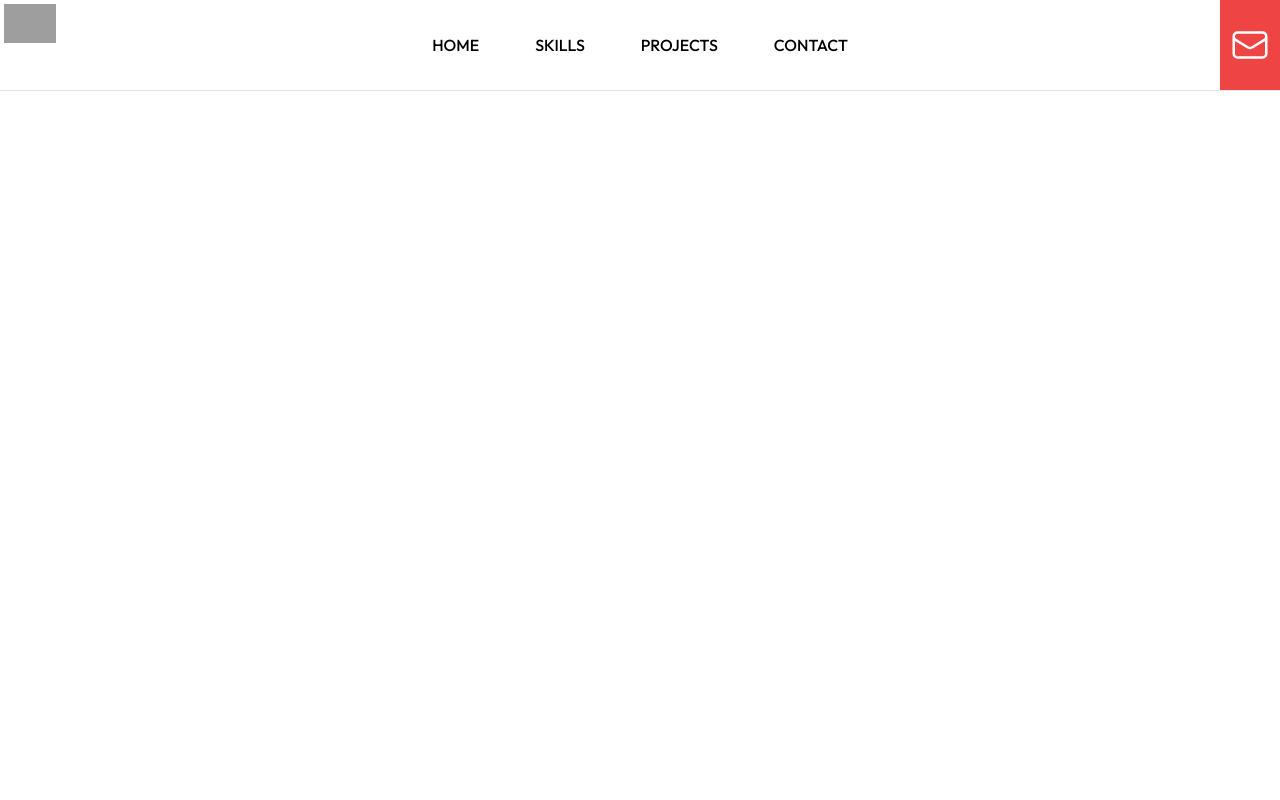
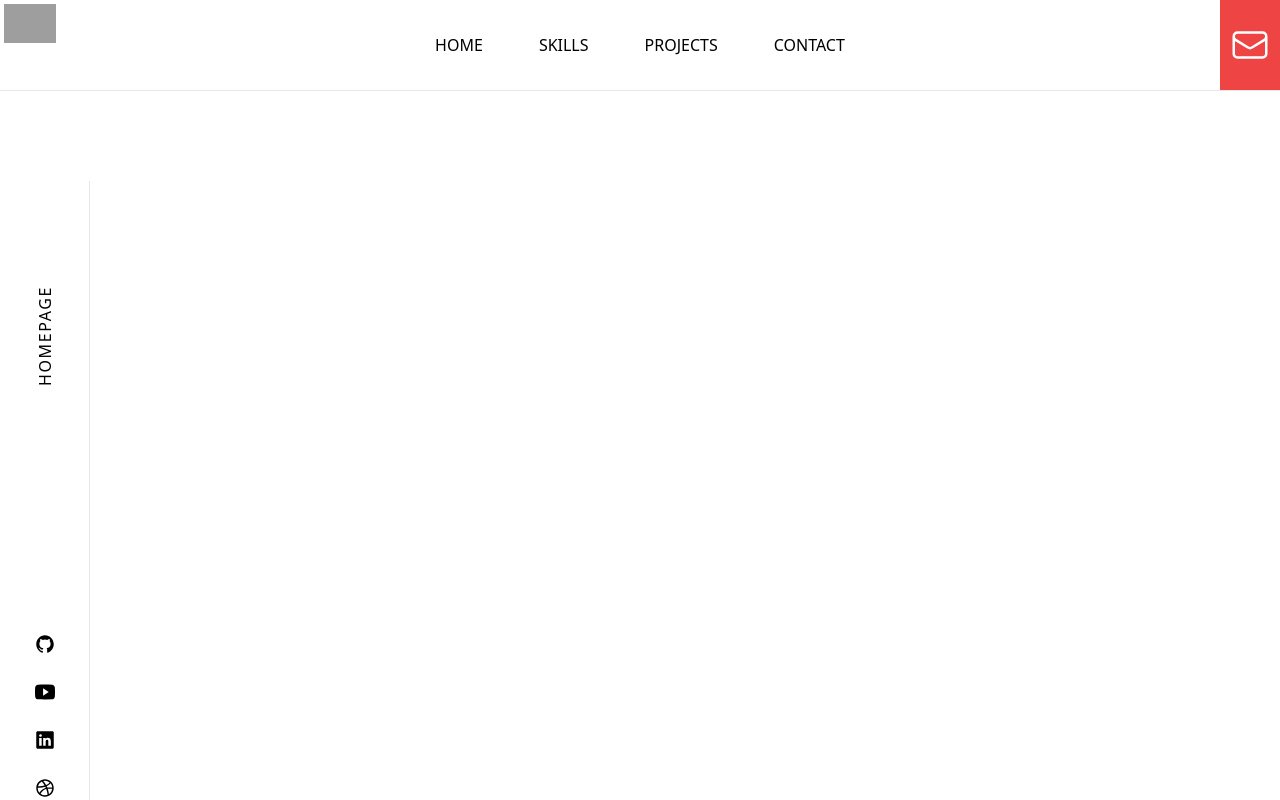
Before and after one commit to Iamtheusername112/MyPortfolio, a React (Vite) app: page / in a window 1280 px wide. Built offline with nearby package versions, Linux system fonts and the light colour scheme; grey boxes are pictures that could not be loaded.

Commit message:
working on the left SideBar component

```diff
--- a/package.json
+++ b/package.json
@@ -11,7 +11,8 @@
   },
   "dependencies": {
     "react": "^18.2.0",
-    "react-dom": "^18.2.0"
+    "react-dom": "^18.2.0",
+    "react-icons": "^4.10.1"
   },
   "devDependencies": {
     "@types/react": "^18.2.15",
--- a/src/App.tsx
+++ b/src/App.tsx
@@ -1,10 +1,12 @@
 import "./App.css";
 import Header from "./components/Header";
+import SideBar from "./components/SideBar";
 
 function App() {
   return (
     <>
       <Header />
+      <SideBar />
     </>
   );
 }
--- a/src/components/Header.tsx
+++ b/src/components/Header.tsx
@@ -24,7 +24,7 @@ function Header() {
         <img src="/img/kem.jpg" className="p-1" alt="Francis's image" />
       </div>
 
-      <div className="flex gap-14">
+      <div className="hidden md:flex gap-14">
         {menu.map((itemsFromMenu) => (
           <div className="text-black">
             <h2 className="cursor-pointer hover:underline font-medium">
--- /dev/null
+++ b/src/components/SideBar.tsx
@@ -0,0 +1,24 @@
+import {
+  IoLogoGithub,
+  IoLogoYoutube,
+  IoLogoLinkedin,
+  IoLogoDribbble,
+} from "react-icons/io5";
+function SideBar() {
+  return (
+    <div
+      className="w-[90px] border-r-[1px]
+    h-screen fixed flex flex-col justify-around items-center mt-[90px]"
+    >
+      <h2 className="-rotate-90 tracking-widest">HOMEPAGE</h2>
+      <div className="flex flex-col gap-7 mb-10 text-[20px]">
+        <IoLogoGithub className="cursor-pointer hover:scale-110 transition-all ease-in-out" />
+        <IoLogoYoutube className="cursor-pointer hover:scale-110 transition-all ease-in-out" />
+        <IoLogoLinkedin className="cursor-pointer hover:scale-110 transition-all ease-in-out" />
+        <IoLogoDribbble className="cursor-pointer hover:scale-110 transition-all ease-in-out" />
+      </div>
+    </div>
+  );
+}
+
+export default SideBar;
--- a/src/index.css
+++ b/src/index.css
@@ -2,16 +2,16 @@
 @tailwind components;
 @tailwind utilities;
 
-:root {
+/* :root {
   font-family: Outfit, system-ui, Avenir, Helvetica, Arial, sans-serif;
   line-height: 1.5;
   font-weight: 400;
 
   color-scheme: light dark;
   color: rgba(255, 255, 255, 0.87);
-  background-color: #ffffff;
-  /* background-color: #242424; */
-
+  background-color: #ffffff; */
+/* background-color: #242424; */
+/*
   font-synthesis: none;
   text-rendering: optimizeLegibility;
   -webkit-font-smoothing: antialiased;
@@ -70,4 +70,4 @@ button:focus-visible {
   button {
     background-color: #f9f9f9;
   }
-}
+} */
```
Also changed, not shown: 1 other file (tests, documents, lock files or other folders).
